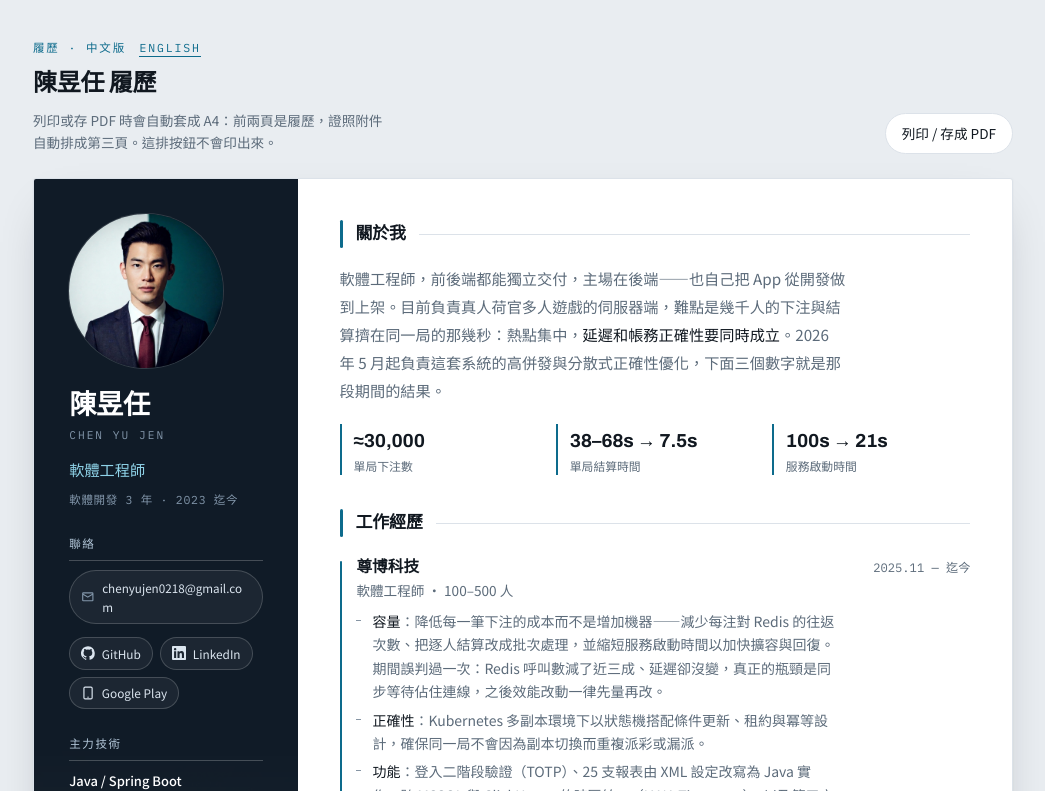
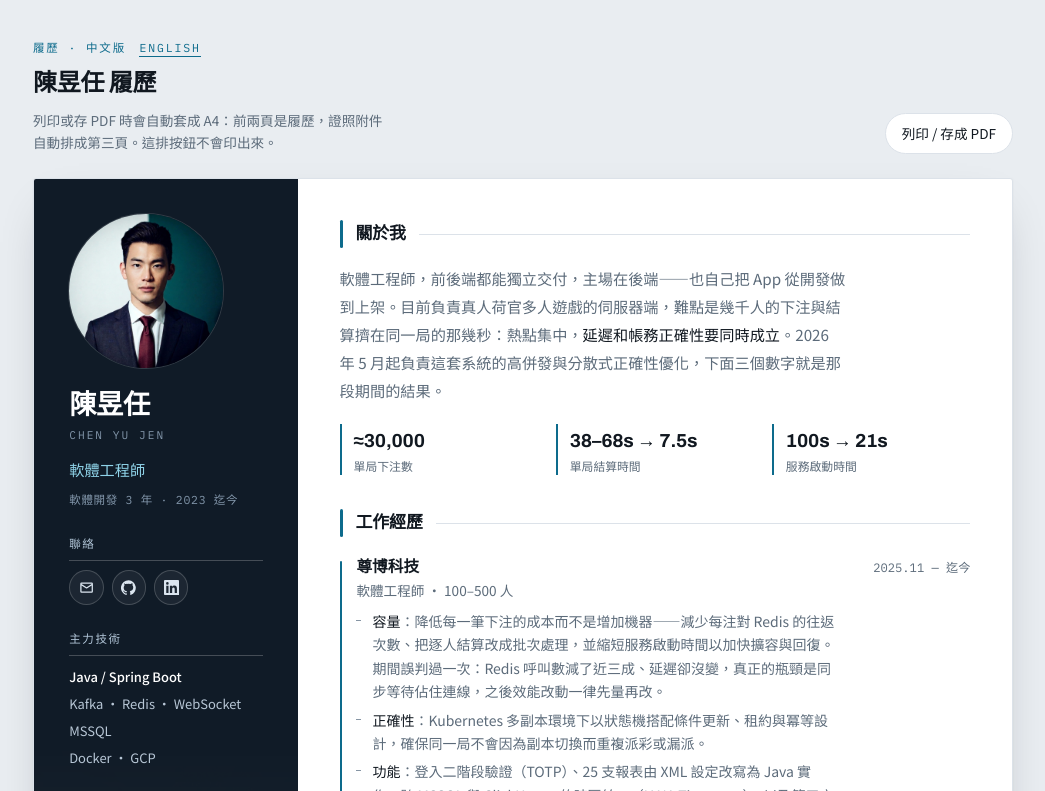
Before and after one commit to alankowabunga/resume, a plain HTML site: page index.html in a window 1280 px wide. Both pictures are taken after a click on the button "chenyujen0218@gmail.com". Shown: the top 791 px of the page, without its empty margins (117-1162 px from the left). Drawn offline with Linux system fonts and the light colour scheme.

Commit message:
聯絡區改成 icon：螢幕只顯示圖示，列印時展開成信箱與帳號

```diff
--- a/index.html
+++ b/index.html
@@ -38,13 +38,16 @@
 
       <div class="blk">
         <span class="blk-h">聯絡</span>
-        <button class="mail" type="button" data-copy="chenyujen0218@gmail.com">
-          <svg class="icon"><use href="#i-mail"/></svg><span class="mail-t">chenyujen0218@gmail.com</span>
-        </button>
         <div class="links">
-          <a href="https://github.com/alankowabunga" target="_blank" rel="noopener noreferrer"><svg class="icon"><use href="#i-github"/></svg>GitHub</a>
-          <a href="https://www.linkedin.com/in/%E6%98%B1%E4%BB%BB-%E9%99%B3-376286263/" target="_blank" rel="noopener noreferrer"><svg class="icon"><use href="#i-linkedin"/></svg>LinkedIn</a>
-          <a href="https://play.google.com/store/apps/dev?id=○○○" target="_blank" rel="noopener noreferrer"><svg class="icon"><use href="#i-app"/></svg>Google Play</a>
+          <button class="iconbtn mail" type="button" data-copy="chenyujen0218@gmail.com" data-msg="已複製" title="chenyujen0218@gmail.com" aria-label="複製 Email 地址">
+            <svg class="icon"><use href="#i-mail"/></svg><span class="lbl">chenyujen0218@gmail.com</span>
+          </button>
+          <a class="iconbtn" href="https://github.com/alankowabunga" target="_blank" rel="noopener noreferrer" title="github.com/alankowabunga" aria-label="GitHub">
+            <svg class="icon"><use href="#i-github"/></svg><span class="lbl">github.com/alankowabunga</span>
+          </a>
+          <a class="iconbtn" href="https://www.linkedin.com/in/%E6%98%B1%E4%BB%BB-%E9%99%B3-376286263/" target="_blank" rel="noopener noreferrer" title="LinkedIn" aria-label="LinkedIn">
+            <svg class="icon"><use href="#i-linkedin"/></svg><span class="lbl">linkedin.com/in/昱任-陳</span>
+          </a>
         </div>
       </div>
 
@@ -284,11 +287,11 @@
     });
   });
   lb.addEventListener('click',function(e){if(e.target!==img)lb.close()});
-  var mail=document.querySelector('.mail'),label=mail&&mail.querySelector('.mail-t'),t;
+  var mail=document.querySelector('.mail'),t;
   if(mail){mail.addEventListener('click',function(){
     var v=mail.dataset.copy,done=function(){
-      clearTimeout(t);mail.classList.add('copied');label.textContent='已複製到剪貼簿';
-      t=setTimeout(function(){mail.classList.remove('copied');label.textContent=v},1600);
+      clearTimeout(t);mail.classList.add('copied');
+      t=setTimeout(function(){mail.classList.remove('copied')},1600);
     };
     if(navigator.clipboard&&window.isSecureContext){navigator.clipboard.writeText(v).then(done,fallback)}
     else{fallback()}
--- a/style.css
+++ b/style.css
@@ -123,29 +123,25 @@ ul{margin:0;padding:0;list-style:none}
 .blk b{color:#fff;font-weight:500}
 .blk em{font-style:normal;color:#8296aa;font-size:.74rem;display:block}
 
-.mail{
-  display:flex;align-items:center;gap:.45rem;width:100%;
-  font:inherit;font-size:.73rem;text-align:left;
-  padding:.4rem .7rem;border-radius:999px;
-  border:1px solid rgba(255,255,255,.18);background:rgba(255,255,255,.05);
-  color:#dbe5ef;cursor:pointer;overflow-wrap:anywhere;
+/* Screen: icons only. Print: the address and handles spell out — nobody can
+   contact you from a picture of an envelope. */
+.links{display:flex;flex-wrap:wrap;gap:.5rem;margin-top:.1rem}
+.iconbtn{
+  position:relative;display:inline-grid;place-items:center;
+  width:2.15rem;height:2.15rem;padding:0;
+  border-radius:999px;border:1px solid rgba(255,255,255,.18);background:rgba(255,255,255,.05);
+  color:#dbe5ef;text-decoration:none;font:inherit;cursor:pointer;
   transition:border-color .15s ease,color .15s ease,background .15s ease;
 }
-.mail:hover{border-color:#8fd3e8;color:#fff;background:rgba(143,211,232,.14)}
-.mail:focus-visible{outline:2px solid #8fd3e8;outline-offset:2px}
-.mail .icon{font-size:.85rem;color:#8296aa;flex:none}
-.mail.copied{border-color:#8fd3e8;color:#8fd3e8}
-.links{display:flex;flex-wrap:wrap;gap:.45rem;margin-top:.85rem}
-.links a{
-  display:inline-flex;align-items:center;gap:.4rem;
-  padding:.34rem .7rem;border-radius:999px;
-  border:1px solid rgba(255,255,255,.18);background:rgba(255,255,255,.05);
-  color:#dbe5ef;text-decoration:none;font-size:.74rem;
-  transition:border-color .15s ease,color .15s ease,background .15s ease;
+.iconbtn:hover{border-color:#8fd3e8;color:#fff;background:rgba(143,211,232,.14)}
+.iconbtn:focus-visible{outline:2px solid #8fd3e8;outline-offset:2px}
+.iconbtn .icon{font-size:.95rem}
+.iconbtn .lbl{position:absolute;width:1px;height:1px;overflow:hidden;clip-path:inset(50%);white-space:nowrap}
+.iconbtn.copied{border-color:#8fd3e8;color:#8fd3e8}
+.iconbtn.copied::after{
+  content:attr(data-msg);position:absolute;left:50%;top:calc(100% + .25rem);transform:translateX(-50%);
+  font-size:.66rem;white-space:nowrap;color:#8fd3e8;
 }
-.links a:hover{border-color:#8fd3e8;color:#fff;background:rgba(143,211,232,.14)}
-.links a:focus-visible{outline:2px solid #8fd3e8;outline-offset:2px}
-.links .icon{font-size:.88rem}
 
 /* ---------- main ---------- */
 .main{padding:clamp(1.5rem,3.8vw,2.6rem)}
@@ -294,10 +290,15 @@ dialog.lb .lb-close{
   .certs{grid-template-columns:repeat(2,1fr);gap:7mm}
   /* Fixed height, not 4/3: six scans have to fit three rows on one page. */
   .cert img{aspect-ratio:auto;height:50mm}
-  .cert-btn,.mail{cursor:default}
-  /* 62mm sidebar: the address must not break mid-word. */
-  .mail{border-color:rgba(255,255,255,.3);font-size:.66rem;padding:.35rem .5rem;gap:.35rem}
-  .mail .icon{font-size:.78rem}
+  .cert-btn,.iconbtn{cursor:default}
+  .links{flex-direction:column;gap:.34rem}
+  .iconbtn{
+    width:auto;height:auto;display:flex;align-items:center;gap:.42rem;
+    border:0;background:none;color:#cfdbe7;font-size:.66rem;
+  }
+  .iconbtn .icon{font-size:.78rem;color:#8296aa}
+  .iconbtn .lbl{position:static;width:auto;height:auto;clip-path:none;overflow:visible;overflow-wrap:anywhere}
+  .iconbtn.copied::after{display:none}
 }
 @media (prefers-reduced-motion:reduce){*{transition:none!important}}
 
```
Also changed, not shown: en.html (+12 -9 lines).
